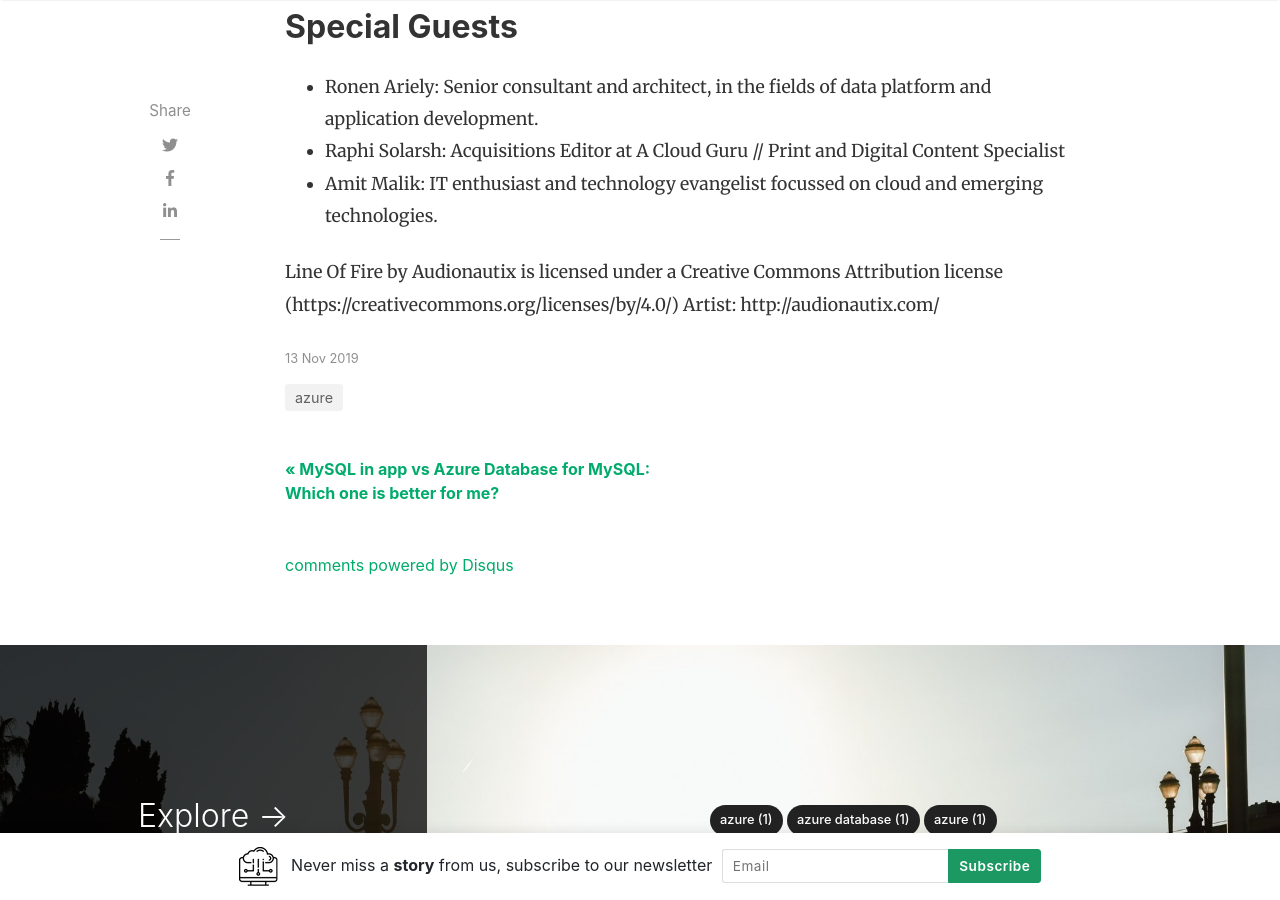
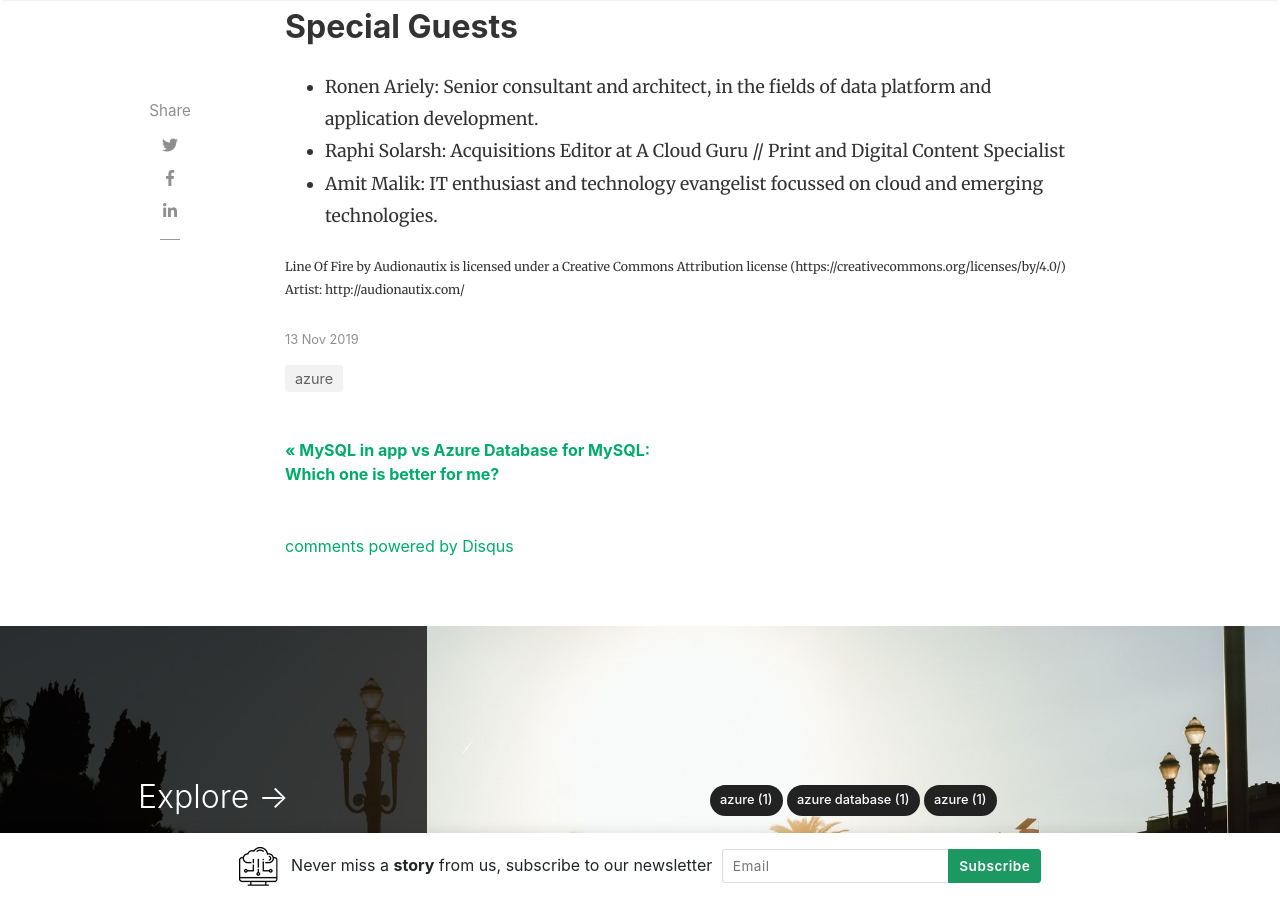
Before and after one commit to daveRendon/wikiazure-podcast, a Jekyll site: the page built from _posts/2019-11-13-Episode-01-MSIgnite-Experience-and-takeaways.md, in a window 1280 px wide and 900 px high, scrolled down 1081 px. Built offline with Jekyll 4.4.1, drawn with Linux system fonts in a browser that asks for light colours; nearby versions of some CDN libraries; comment, search, counter and statistics services are not loaded.

Commit message:
update ep01

```diff
--- a/_posts/2019-11-13-Episode-01-MSIgnite-Experience-and-takeaways.md
+++ b/_posts/2019-11-13-Episode-01-MSIgnite-Experience-and-takeaways.md
@@ -23,4 +23,4 @@ On this episode we talk about the overall Microsoft Ignite experience and takeaw
 + Raphi Solarsh: Acquisitions Editor at A Cloud Guru // Print and Digital Content Specialist
 + Amit Malik: IT enthusiast and technology evangelist focussed on cloud and emerging technologies.
 
-Line Of Fire by Audionautix is licensed under a Creative Commons Attribution license (https://creativecommons.org/licenses/by/4.0/) Artist: http://audionautix.com/
+<p style="font-size: .7em;">Line Of Fire by Audionautix is licensed under a Creative Commons Attribution license (https://creativecommons.org/licenses/by/4.0/) Artist: http://audionautix.com/</p>
```
